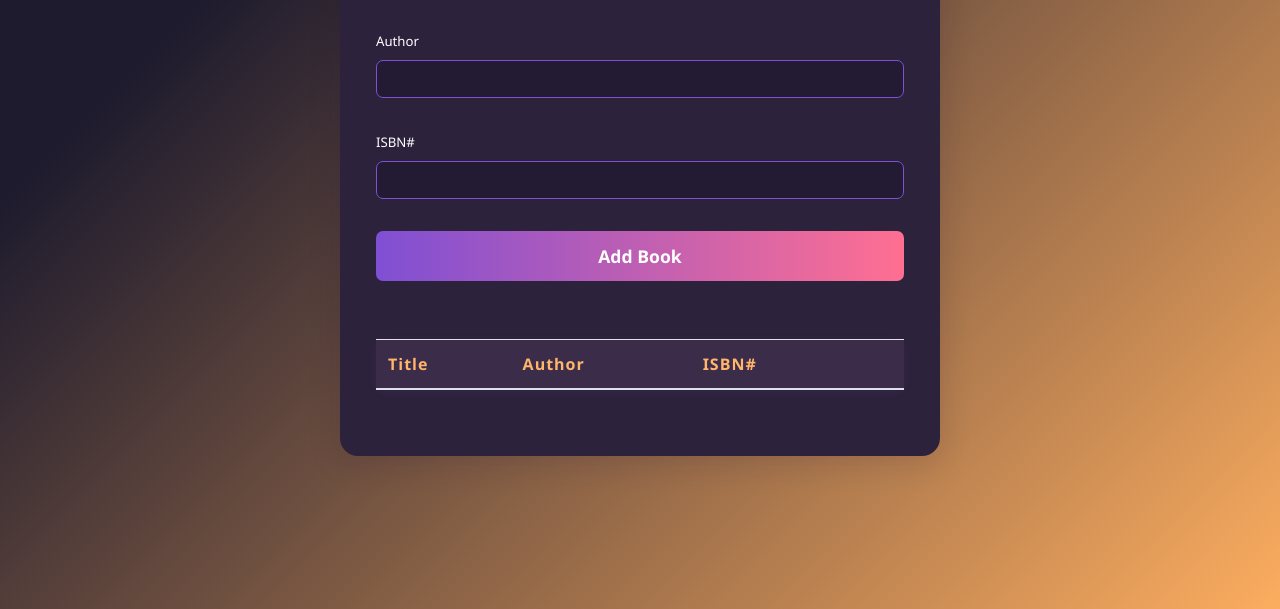
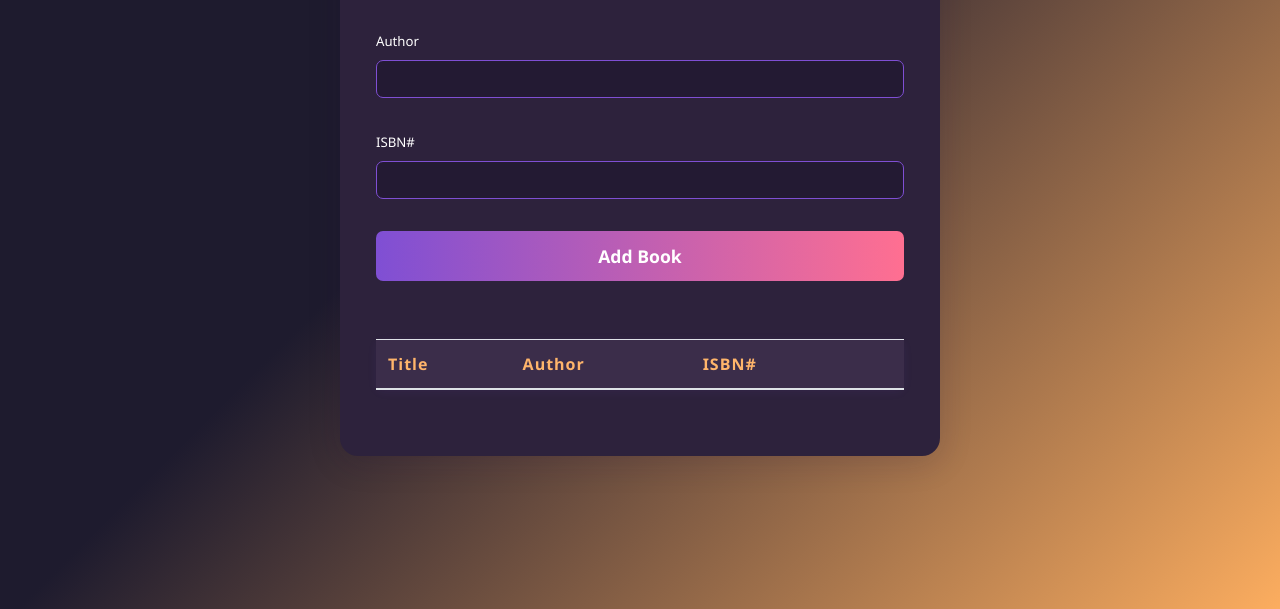
Before and after one commit to Bhavya130905/My-Book-Lister, a plain HTML site: page index.html in a window 1280 px wide. Shown: the part 215-824 px from the top of the page. Drawn offline with nearby package versions, Linux system fonts and the light colour scheme.

Commit message:
Update style.css

```diff
--- a/style.css
+++ b/style.css
@@ -1,5 +1,5 @@
 body {
-    background: linear-gradient(135deg, #1e1b2e 20%, #fcad5f 100%);
+    background: linear-gradient(135deg, #1e1b2e 40%, #fcad5f 100%);
     font-family: 'Segoe UI', 'Roboto', Arial, sans-serif;
     margin: 0;
     padding: 0;
```
